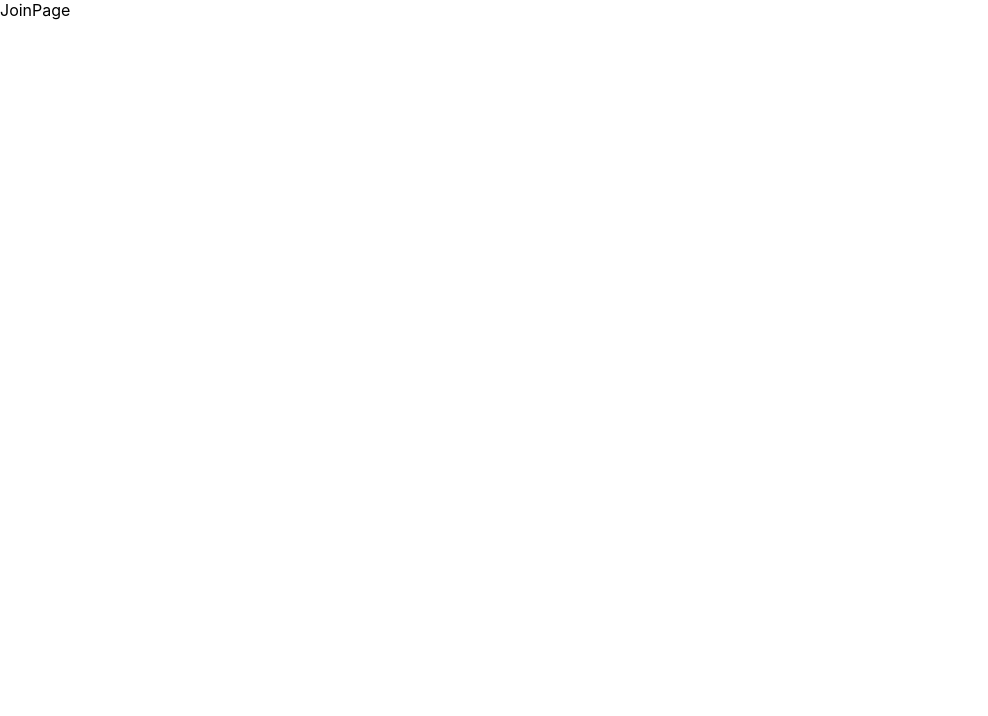
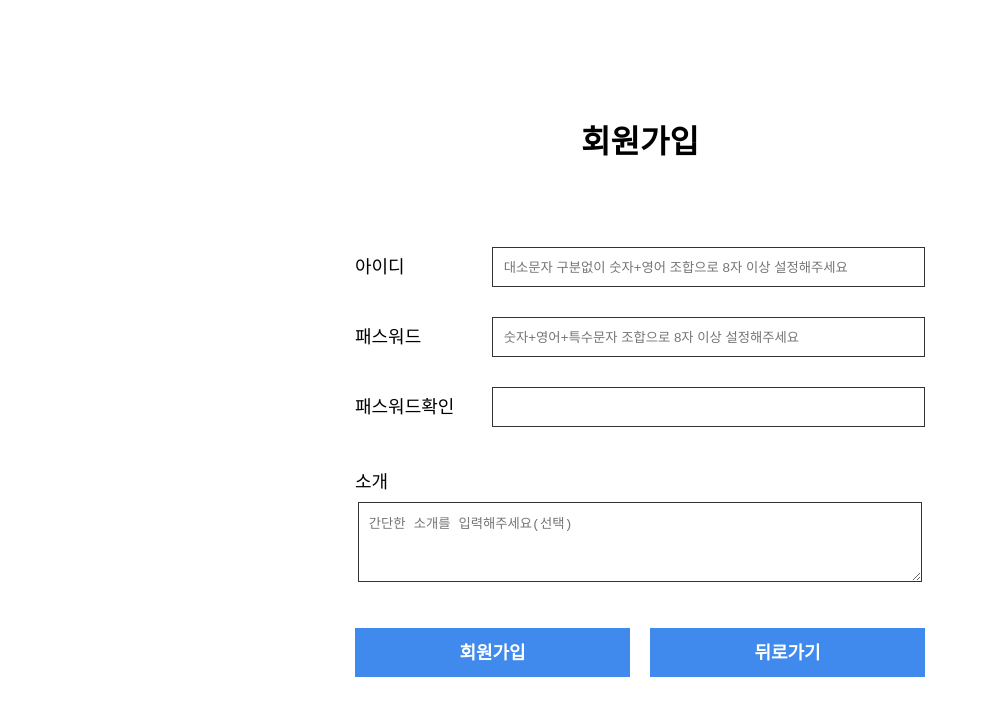
Before and after one commit to Leeje98/company-s_first_assignment, a React (Create React App) app: page /join in a window 1280 px wide. Shown: the top 716 px of the page, without its empty margins (0-988 px from the left). Built offline with nearby package versions, Linux system fonts and the light colour scheme.

Commit message:
0915-16-55

```diff
--- a/src/pages/JoinPage.jsx
+++ b/src/pages/JoinPage.jsx
@@ -1,7 +1,209 @@
-import React from 'react'
+import React, { useRef, useState } from 'react';
+import { Link } from 'react-router-dom';
+import styled from 'styled-components';
+
+
+
+const Wrap = styled.div`
+  width: 100%;
+  height: 100vh;
+  display: flex;
+  align-items: center;
+  justify-content: center;
+`
+
+const Container = styled.div`
+  width: 90%;
+  height: auto;
+  padding: 20px;
+  /* margin: 0 auto; */
+  @media screen and (min-width:1025px) {
+      width: 570px;
+    }
+`
+
+const Title = styled.h1`
+  text-align: center;
+  margin-top: 0;
+  margin-bottom: 50px;
+  @media screen and (min-width:1025px) {
+  }
+`
+
+const InputBox = styled.div`
+  width: 100%;
+  height: 60px;
+  display: flex;
+  justify-content: space-between;
+  padding: 35px 0;
+  box-sizing: border-box;
+  /* border: 1px solid #333; */
+`
+
+const Name = styled.p`
+  width: 150px;
+  height: 40px;
+  font-size: 18px;
+  line-height: 40px;
+  margin: 0;
+  /* background-color: #ccc; */
+`
+
+const Input = styled.input`
+  position: relative;
+  overflow: hidden;
+  width: calc(100% - 100px);
+  height: 40px;
+  padding: 5px 39px 5px 11px;
+  border: solid 1px #333;
+  background: #fff;
+  box-sizing: border-box;
+`;
+
+
+
+const TextBox = styled.textarea`
+  width: 99%;
+  height: 80px;
+  margin: 0 auto;
+  display: block;
+  padding: 10px;
+  box-sizing: border-box;
+  border: 1px solid #333;
+`
+
+const ButtonBox = styled.div`
+  width: 100%;
+  margin-top: 30px;
+  display: flex;
+  justify-content: space-between;
+`
+
+const Button = styled.div`
+  font-size: 18px;
+  font-weight: 700;
+  line-height: 49px;
+  display: block;
+  height: 49px;
+  margin: 16px 0 7px;
+  cursor: pointer;
+  text-align: center;
+  color: #fff;
+  border: none;
+  border-radius: 0;
+  background-color: #3f8aec;
+  @media screen and (min-width:1025px) {
+      width: 190px;
+    }
+`;
+
+
+
+
+
 
 export default function JoinPage() {
+  const [ userId, setUserId ] = useState('')
+  const [ password, setPassowrod ] = useState('')
+  const [ passwordCK, setPassowrodCK ] = useState('')
+  const IDInputEl = useRef(null)
+  const PWInputEl = useRef(null)
+  const PWchInputEl = useRef(null)
+
+  const ID = 'bpns1234'
+  // 임의로 등록한 회원 ID - ID 중복테스트에 적용
+
+  const handleChangeId = (event) => {
+    setUserId(event.target.value);
+  }  // ID 입력 반영
+
+
+  const handleChangePw = (event) => {
+      setPassowrod(event.target.value);
+  } // 비밀번호 입력 반영
+
+
+  const handleChangePwCK = (event) => {
+    if ( password === '') {
+      alert('비밀번호를 먼저 설정해주세요')
+      setPassowrod('');
+      PWInputEl.current.focus()
+    } else {
+    setPassowrodCK(event.target.value);
+    }
+  } // 비밀번호 확인란 입력 반영
+
+
+
+  const IdCheck = /(?=.*\d)(?=.*[a-z]).{8,}/gi;
+    // 적어도 알파벳 하나, 숫자 하나가 포함되어 있는 문자열(8글자 이상)
+
+  const PwCheck = /^(?=.*[A-Za-z])(?=.*\d)(?=.*[$@$!%*#?&])[A-Za-z\d$@$!%*#?&]{8,}$/g;
+    //최소 8자리, 숫자,문자,특수문자 최소 1개
+
+
+  const joinBtnClick = () => {
+    if ( userId === '' || password === '' || passwordCK === '') {
+      alert('양식을 모두 입력해주세요')
+    } else if( userId === ID ) {
+      alert('이미 등록된 아이디입니다')
+      setUserId('');
+      IDInputEl.current.focus()
+      return;
+    } else if (!IdCheck.test(IDInputEl.current.value)) {
+      alert('아이디는 숫자+영어 조합, 8자 이상으로 설정해주세요')
+      setUserId('');
+      IDInputEl.current.focus()
+      return; // ID 설정 조건 검토 : 숫자, 영어 조합 / 대소문자 구분하지 않음 / 동일 아이디 가입 불가 /8글자 이상
+    } else if(!PwCheck.test(PWInputEl.current.value)) {
+      alert('패스워드는 숫자+영어+특수문자 조합, 8자 이상으로 설정해주세요')
+      setPassowrod('');
+      PWInputEl.current.focus()
+      return; // 비밀번호 입력란 조건 검토
+    } else if ( password !== passwordCK ) {
+      alert('비밀번호를 다시 확인해주세요')
+      setPassowrodCK('')
+      PWchInputEl.current.focus()
+      return; // 비밀번호 확인 일치 확인
+    } else {
+      alert('가입을 환영합니다!!')
+      window.open('/main', '_self')
+    }
+  } // 회원가입 버튼 클릭시 조건 확인
+
   return (
-    <div>JoinPage</div>
+    <Wrap>
+    <Container>
+      <Title>회원가입</Title>
+      <InputBox>
+        <Name>아이디</Name>
+          <Input id='id' name='id' ref={IDInputEl}  placeholder='대소문자 구분없이 숫자+영어 조합으로 8자 이상 설정해주세요'
+               type='text' value={userId} onChange={handleChangeId} />
+      </InputBox>
+
+      <InputBox>
+        <Name>패스워드</Name>
+        <Input id='password' name='passoword' ref={PWInputEl} placeholder='숫자+영어+특수문자 조합으로 8자 이상 설정해주세요'
+                type='password' value={password} onChange={handleChangePw} />
+      </InputBox>
+      <InputBox>
+        <Name>패스워드확인</Name>
+        <Input id='passowordCheck' name='passowordCheck' ref={PWchInputEl}
+                type='password' value={passwordCK} onChange={handleChangePwCK} />
+      </InputBox>
+
+
+      <Name style={{ marginTop: '40px' }}>소개</Name>
+      <TextBox placeholder='간단한 소개를 입력해주세요(선택)'></TextBox>
+
+      <ButtonBox>
+        <Button style={{ flex: 1, marginRight: '20px' }} onClick={joinBtnClick}>회원가입</Button>
+        <Link to='/' style={{ textDecoration: 'none', flex: 1 }}>
+          <Button style={{ width: '100%' }}>뒤로가기</Button>
+        </Link>
+      </ButtonBox>
+
+    </Container>
+    </Wrap>
   )
 }
--- a/src/pages/LoginPage.jsx
+++ b/src/pages/LoginPage.jsx
@@ -3,14 +3,24 @@ import { Link } from 'react-router-dom';
 import styled from 'styled-components';
 
 
+
+const Wrap = styled.div`
+  width: 100%;
+  height: 100vh;
+  display: flex;
+  align-items: center;
+  justify-content: center;
+`
+
 const Container = styled.div`
   width: 90%;
-  margin: 200px auto 0;
+  /* margin: 200px auto 0; */
   padding: 20px;
   @media screen and (min-width:1025px) {
       width: 400px;
+      margin-bottom: 150px;
     }
-`;
+`
 
 const Title = styled.h1`
   text-align: center;
@@ -22,7 +32,7 @@ const InputBox = styled.div`
   height: 60px;
   display: flex;
   justify-content: space-between;
-  padding: 10px;
+  padding: 10px 0;
   box-sizing: border-box;
   /* border: 1px solid #333; */
 `
@@ -111,7 +121,8 @@ export default function LoginPage() {
     } else {
       setPassowrod(event.target.value);
     }
-  } // 비밀번호 입력란 한글 입력 불가 기능 // input password 고유기능으로 한글은 입력 되지 않는듯하다
+  } // 비밀번호 입력란 한글 입력 불가 기능
+    // input:type password 고유기능으로도 한글은 입력 되지 않는듯하다
 
 
   const loginBtnClick = () => {
@@ -121,8 +132,9 @@ export default function LoginPage() {
     // 임의로 등록한 회원정보 - 로그인 기능 테스트에 적용
 
     if( idValue !== ID ) {
-      alert('존재하지 않는 아이디입니다')
+      alert('아이디를 확인해주세요')
       setIdVelue('')
+      setPassowrod('')
     } else if( idValue === ID && password !== PW) {
       alert('패스워드를 확인해주세요')
       setPassowrod('')
@@ -133,6 +145,7 @@ export default function LoginPage() {
   } // 로그인버튼 클릭시 조건 확인 -> 조건만족시 페이지 이동
 
   return (
+    <Wrap>
     <Container>
       <Title>제품 관리 시스템</Title>
       <InputBox>
@@ -157,10 +170,11 @@ export default function LoginPage() {
       <ButtonBox>
         <Button style={{ flex: 1, marginRight: '20px' }} onClick={loginBtnClick}>로그인</Button>
         <Link className='joinBtn' to='/join' style={{ textDecoration: 'none', flex: 1 }}>
-          <Button style={{ width: '100%' }}>회원가입</Button>
+          <Button style={{ width: '100%' }} >회원가입</Button>
         </Link>
       </ButtonBox>
 
     </Container>
+    </Wrap>
   )
 }
```
